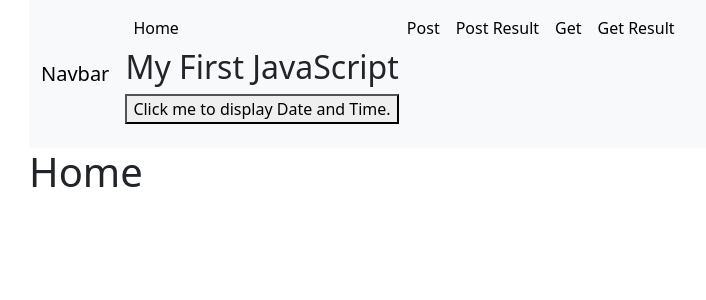
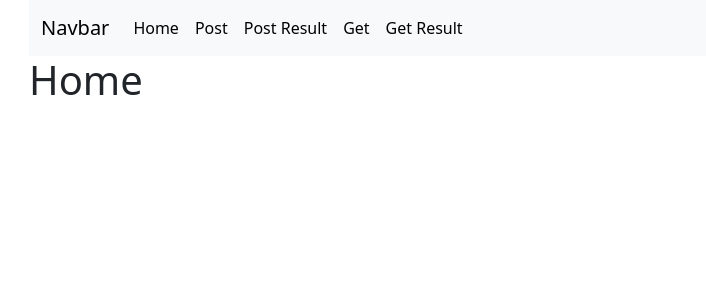
Before and after one commit to glstephens17/hw2, a PHP site: page / in a window 1280 px wide. Shown: the top 300 px of the page, without its empty margins (53-759 px from the left). Run offline with PHP 8.4, Linux system fonts and the light colour scheme.

Commit message:
Update view-header.php

```diff
--- a/view-header.php
+++ b/view-header.php
@@ -19,20 +19,6 @@
         <li class="nav-item">
           <a class="nav-link active" aria-current="page" href="/">Home</a>
           <!DOCTYPE html>
-<html>
-<body>
-
-<h2>My First JavaScript</h2>
-
-<button type="button"
-onclick="document.getElementById('demo').innerHTML = Date()">
-Click me to display Date and Time.</button>
-
-<p id="demo"></p>
-
-</body>
-</html>
-
         </li>
         <li class="nav-item">
           <a class="nav-link active" aria-current="page" href="post.php">Post</a>
```
